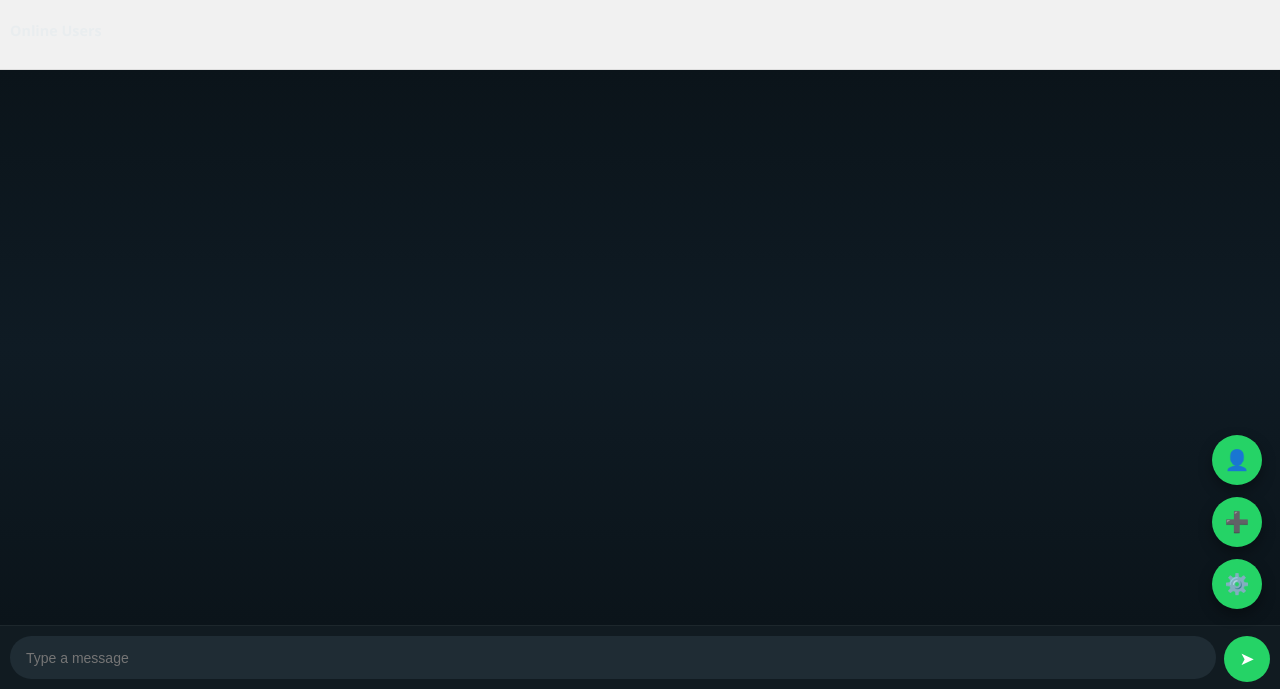
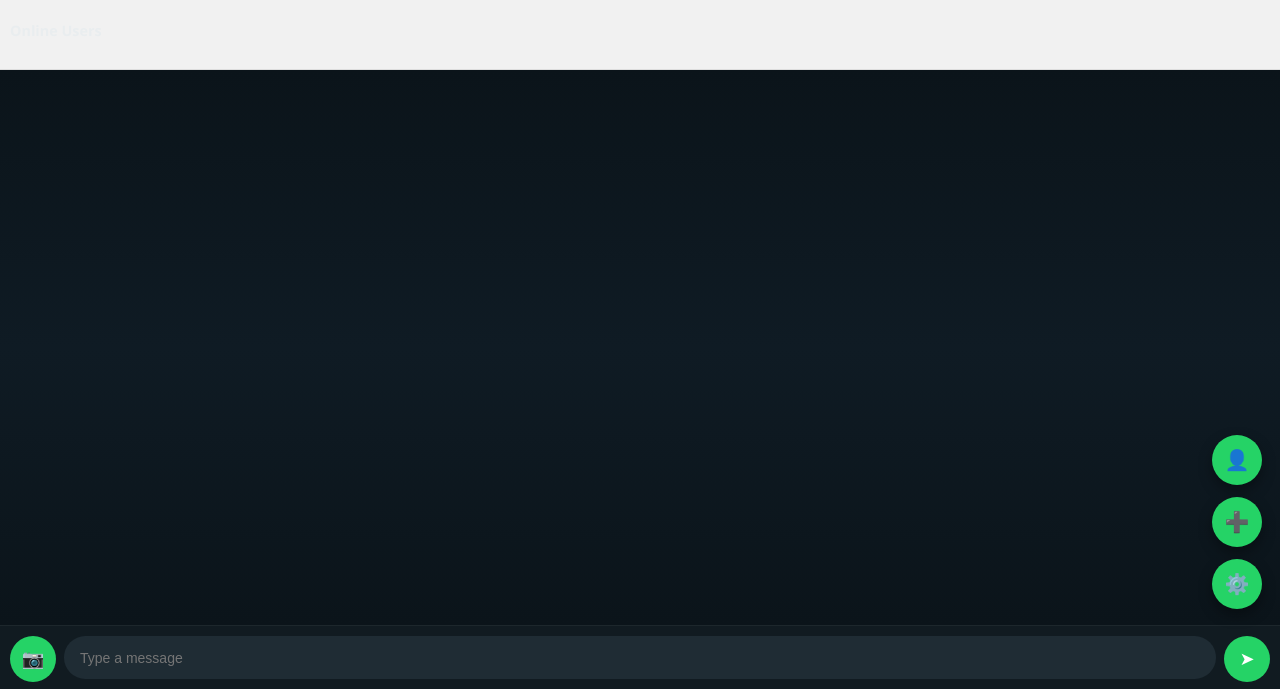
Before and after one commit to corneliuspam/PAM-WORKING-APP, a website: page public/dashboard.html in a window 1280 px wide. Shown: the part 111-800 px from the top of the page. Drawn offline with nearby package versions, Linux system fonts and the light colour scheme; sample sign-in values are in the browser's storage.

Commit message:
Update dashboard.html

```diff
--- a/public/dashboard.html
+++ b/public/dashboard.html
@@ -120,9 +120,11 @@
   <div id="chat" class="chatContainer"></div>
 
   <div class="inputBox">
-    <input id="msg" placeholder="Type a message">
-    <button id="sendBtn">➤</button>
-  </div>
+  <input type="file" id="imageInput" accept="image/*" style="display:none;">
+  <button id="imageBtn">📷</button>
+  <input id="msg" placeholder="Type a message">
+  <button id="sendBtn">➤</button>
+</div>
 
   <button id="scrollBottom" class="scrollBottom">⬇️</button>
 
```
